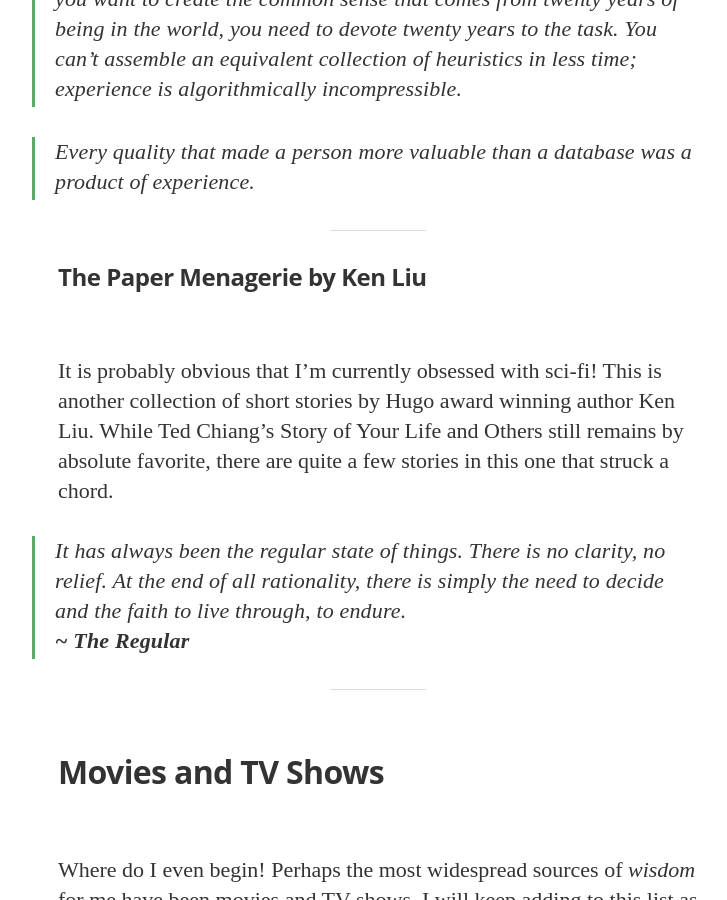
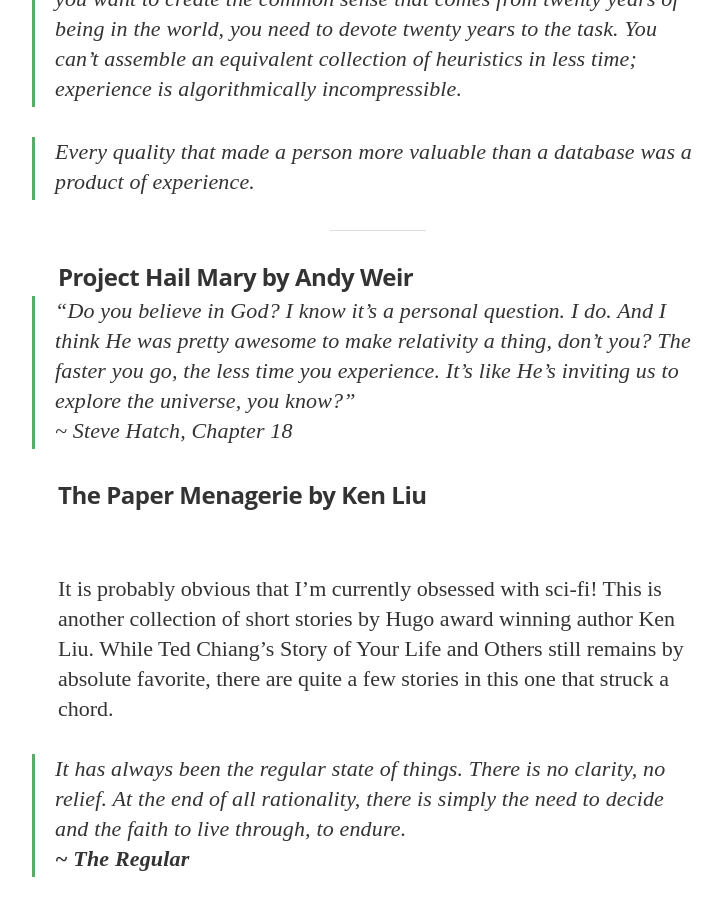
Before and after one commit to pkmandke/blog, a Jekyll site: the page built from _posts/2024-08-11-quotes.md, in a window 1280 px wide and 900 px high, scrolled down 2704 px. Shown: the whole window, without its empty margins (262-989 px from the left). Built offline with Jekyll 4.4.1, drawn with Linux system fonts in a browser that asks for light colours; nearby versions of some CDN libraries; some web fonts are replaced; some of the changed text lies outside the part shown.

Commit message:
add project hail mary quote
Signed-off-by: Prathamesh Mandke <pkmandke@vt.edu>

```diff
--- a/_posts/2024-08-11-quotes.md
+++ b/_posts/2024-08-11-quotes.md
@@ -65,6 +65,10 @@ In an era where we are letting AI take more and more control of our lives, this
 >Every quality that made a person more valuable than a database was a product of experience.<br>
 
 ---
+
+### Project Hail Mary by Andy Weir
+
+>"Do you believe in God? I know it's a personal question. I do. And I think He was pretty awesome to make relativity a thing, don't you? The faster you go, the less time you experience. It's like He's inviting us to explore the universe, you know?"<br>~ Steve Hatch, Chapter 18
 
 ### The Paper Menagerie by Ken Liu
 <br>
```
Also changed, not shown: other parts of _posts/2024-08-11-quotes.md (+1 -1 lines).
